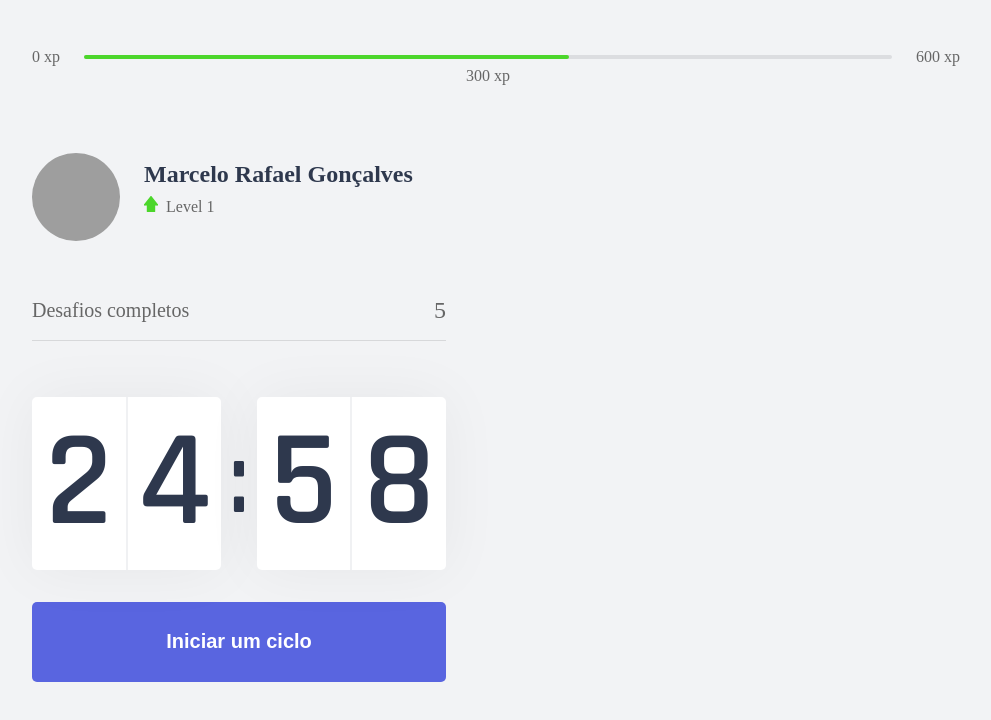
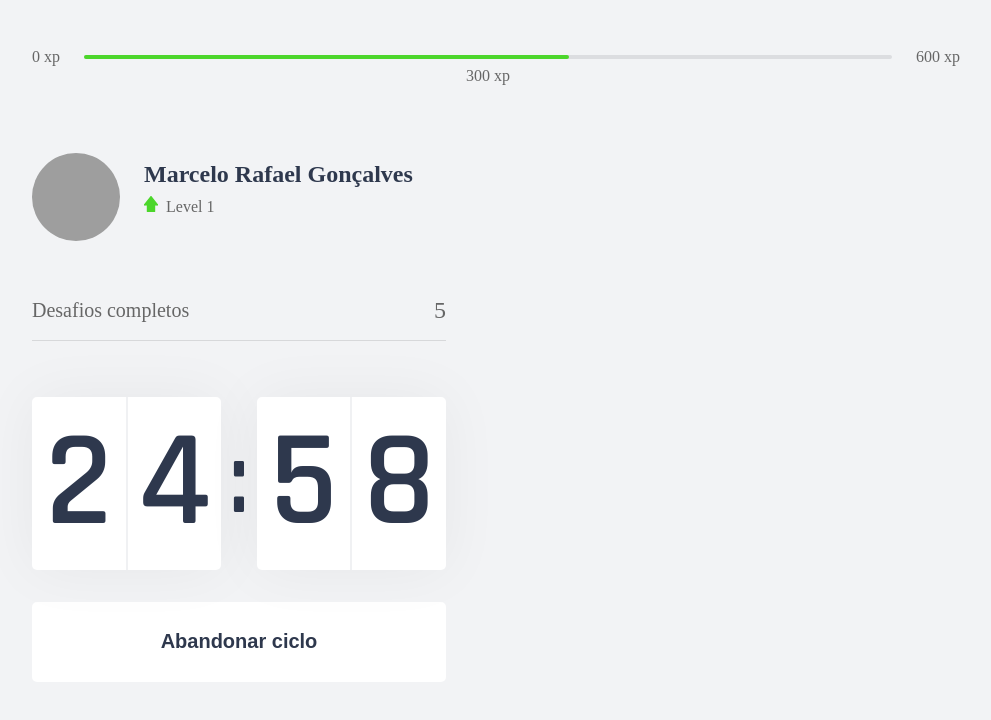
Before and after one commit to marcelo-rafael/nlw-04-moveit, a Next.js app: page / in a window 1280 px wide. Both pictures are taken after a click on the button "Iniciar um ciclo". Shown: the top 720 px of the page, without its empty margins (144-1135 px from the left). Built offline with nearby package versions, Linux system fonts and the light colour scheme; grey boxes are pictures that could not be loaded.

Commit message:
finalizar countdown

```diff
--- a/src/components/Countdown.tsx
+++ b/src/components/Countdown.tsx
@@ -1,9 +1,12 @@
 import { useEffect, useState } from 'react'
 import styles from '../styles/components/Countdown.module.css'
 
+let countdownTimeout: NodeJS.Timeout
+
 export function Countdown() {
   const [time, setTime] = useState(25 * 60)
-  const [active, setActive] = useState(false)
+  const [isActive, setIsActive] = useState(false)
+  const [hasFinished, setHasFinished] = useState(false)
 
   const minutes = Math.floor(time / 60)
   const seconds = time % 60
@@ -12,16 +15,25 @@
   const [secondLeft, secondRight] = String(seconds).padStart(2, '0').split('')
 
   function startCountdown() {
-    setActive(true)
+    setIsActive(true)
+  }
+
+  function resetCountdown() {
+    clearTimeout(countdownTimeout)
+    setIsActive(false)
+    setTime(25 * 60)
   }
 
   useEffect(() => {
-    if (active && time > 0) {
-      setTimeout(() => {
+    if (isActive && time > 0) {
+      countdownTimeout = setTimeout(() => {
         setTime(time - 1)
       }, 1000)
+    } else if (isActive && time === 0) {
+      setHasFinished(true)
+      setIsActive(false)
     }
-  }, [active, time])
+  }, [isActive, time])
 
   return (
     <div>
@@ -37,6 +49,21 @@
         </div>
       </div>
 
+      {hasFinished ? (
+        <button disabled className={styles.countdownButton}>
+          Ciclo encerrado
+        </button>
+      ) : (
+        <>
+          {isActive ? (
+            <button
+              type="button"
+              className={`${styles.countdownButton} ${styles.countdownButtonActive}`}
+              onClick={resetCountdown}
+            >
+              Abandonar ciclo
+            </button>
+          ) : (
             <button
               type="button"
               className={styles.countdownButton}
@@ -44,6 +71,9 @@
             >
               Iniciar um ciclo
             </button>
+          )}
+        </>
+      )}
     </div>
   )
 }
--- a/src/styles/components/Countdown.module.css
+++ b/src/styles/components/Countdown.module.css
@@ -59,6 +59,22 @@
   transition: background-color 0.2s;;
 }
 
-.countdownButton:hover {
+.countdownButton:not(:disabled):hover {
   background: var(--blue-dark);
 }
+
+.countdownButtonActive {
+  background: var(--white);
+  color: var(--title);
+}
+
+.countdownButtonActive:not(:disabled):hover {
+  background: var(--red);
+  color: var(--white);
+}
+
+.countdownButton:disabled {
+  background: var(--white);
+  color: var(--text);
+  cursor: not-allowed;
+}
```
Lines whose indentation alone changed are shown as unchanged.
